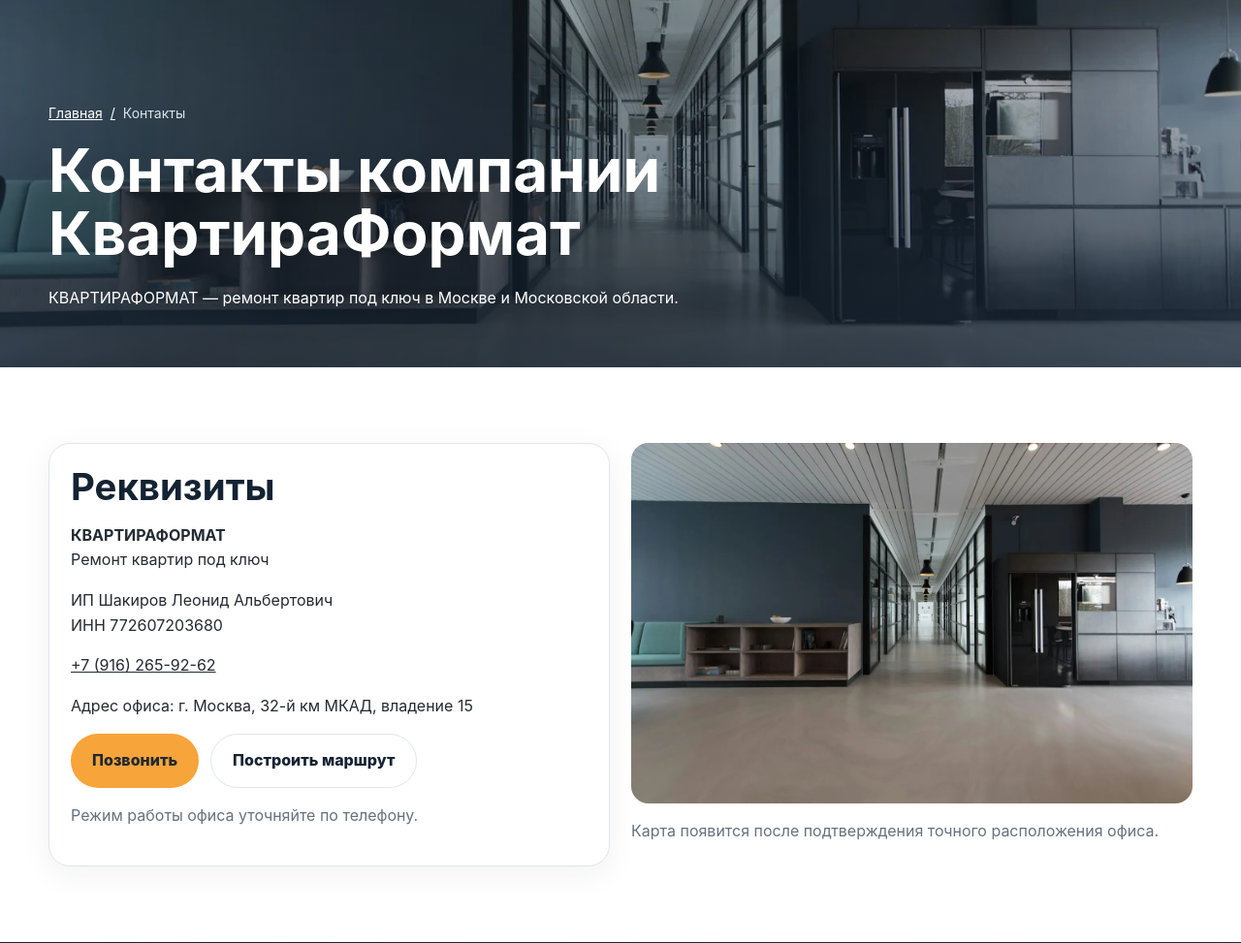
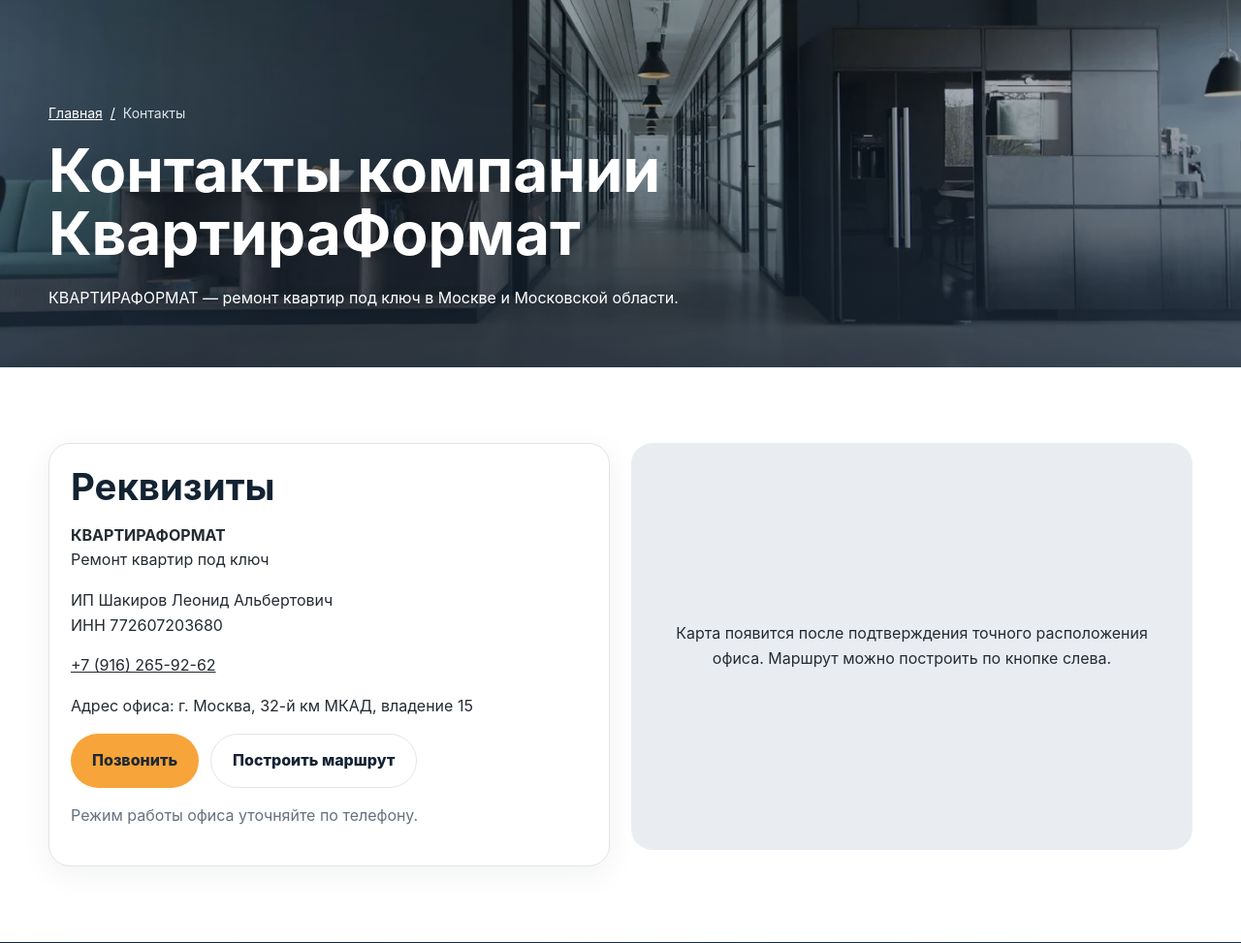
Before and after one commit to leonidshakirov-sys/kvartiraformat, a PHP site: page /contacts in a window 1280 px wide. Shown: the part 126-1099 px from the top of the page at 97% size. Run offline with PHP 8.4, Linux system fonts and the light colour scheme.

Commit message:
Avoid repeating the contacts photo in two blocks
Keep the office interior only on the contacts hero so the page does not show the same image twice.

Co-authored-by: leonidshakirov-sys <leonidshakirov-sys@users.noreply.github.com>

```diff
--- a/app/Views/public/contacts.php
+++ b/app/Views/public/contacts.php
@@ -28,8 +28,7 @@ $photo = SiteImages::contacts();
             <?php if (!empty($settings['map_embed_url'])): ?>
                 <iframe class="map" src="<?= e($settings['map_embed_url']) ?>" loading="lazy" referrerpolicy="no-referrer-when-downgrade"></iframe>
             <?php else: ?>
-                <div class="media-frame contact-photo"><?= picture($photo) ?></div>
-                <p class="muted">Карта появится после подтверждения точного расположения офиса.</p>
+                <div class="map-placeholder">Карта появится после подтверждения точного расположения офиса. Маршрут можно построить по кнопке слева.</div>
             <?php endif; ?>
         </div>
     </div>
```
